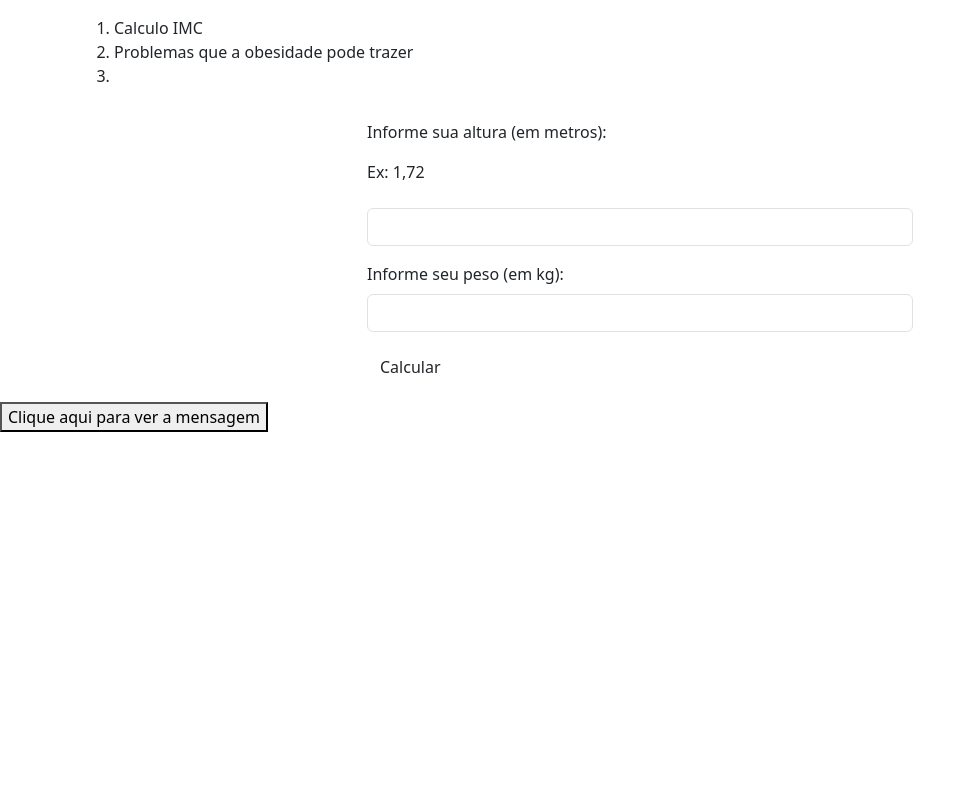
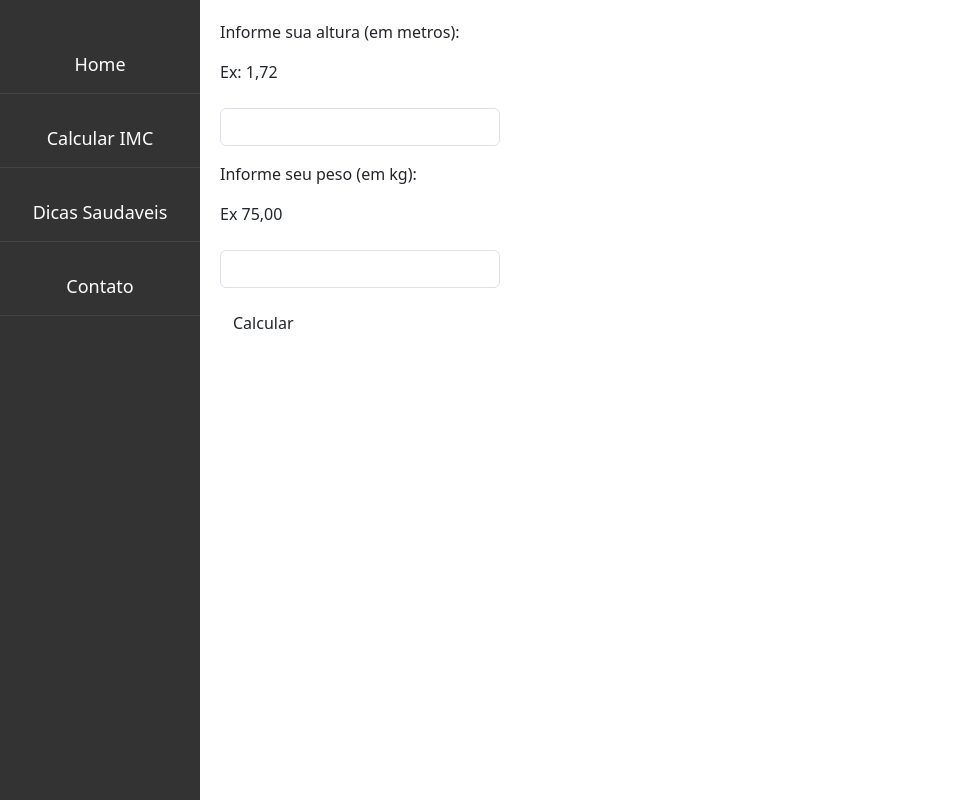
Before and after one commit to PatrickXXI/JavaScript, a plain HTML site: page IMC/index.html in a window 1280 px wide. Shown: the whole page, without its empty margins (0-976 px from the left). Drawn offline with nearby package versions, Linux system fonts and the light colour scheme.

Commit message:
starting project

```diff
--- a/IMC/index.html
+++ b/IMC/index.html
@@ -5,45 +5,33 @@
     <meta name="viewport" content="width=device-width, initial-scale=1.0">
     <title>Calculadora de IMC</title>
     <script src="back.js" defer></script> <!-- Inclua seu arquivo JS aqui -->
+    <link rel="stylesheet" href="style.css">
+
     <link href="https://cdn.jsdelivr.net/npm/bootstrap@5.3.3/dist/css/bootstrap.min.css" rel="stylesheet" integrity="sha384-QWTKZyjpPEjISv5WaRU9OFeRpok6YctnYmDr5pNlyT2bRjXh0JMhjY6hW+ALEwIH" crossorigin="anonymous">
 </head>
 <body>
-    <div class="container">
-
-        <div class="row">
-
-            <div class="col-12 mt-3">
-                <ol>
-                    <li>Calculo IMC</li>
-                    <li>Problemas que a obesidade pode trazer</li>
-                    <li></li>
-                </ol>
+    <div>
+        <div>
+            <div class="sidebar">
+                <a href="Home.html" class="menu-item mt-3">Home</a>
+                <a href="index.html" class="menu-item mt-3">Calcular IMC</a>
+                <a href="dicas.html" class="menu-item mt-3">Dicas Saudaveis</a>
+                <a href="#contact" class="menu-item mt-3">Contato</a>
             </div>
-
-        </div>
-
-        <div class="row">
-            <div class="col-3 "></div>
-            <div class="col-6 mt-3">
+            <div class="content col-3 mt-6">
                 <form id="imcForm" name="imcForm" action="back.js">
                     <div class="mb-3">
                         <label class="form-label" for="altura"><p class="p-custom">Informe sua altura (em metros):</p><p>Ex: 1,72 </p> </label>
                         <input class="form-control" type="text" name="altura" id="altura">
                     </div>
                     <div class="mb-3">
-                        <label class="form-label" for="peso">Informe seu peso (em kg): </label>
+                        <label class="form-label" for="peso"><P>Informe seu peso (em kg):</P><P>Ex 75,00</P> </label>
                         <input class="form-control" type="text" name="peso" id="peso">
                     </div>
                     <div class="mb-3">
-                        <input class="btn btn-white" type="button" value="Calcular" onclick="calculaIMC()">
+                        <input class="btn btn-red bg-red" type="button" value="Calcular" onclick="calculaIMC()">
                     </div>
                 </form>
             </div>
-            <div class="col-3"></div>
-        </div>
-    </div>
-    <div id="mensagem">
-        <button onclick="exibirMensagem()">Clique aqui para ver a mensagem</button>
-    </div>
 </body>
 </html>
--- a/IMC/style.css
+++ b/IMC/style.css
@@ -1,9 +1,40 @@
-.p-custom{
-    font-size: 10px;        /* Tamanho da fonte */
-    font-family: Arial, sans-serif; /* Fonte do texto */
-    color: #be129c;         /* Cor do texto */
-    font-weight: bold;      /* Negrito */
-    text-transform: uppercase; /* Letras maiúsculas */
-    margin-bottom: 10px;    /* Espaçamento inferior */
-    display: block;         /* Faz o label ocupar toda a largura disponível */
+body {
+    margin: 0;
+    font-family: Arial, sans-serif;
 }
+
+.sidebar {
+    position: fixed;
+    top: 0;
+    left: 0;
+    width: 200px;
+    height: 100%;
+    background-color: #333;
+    color: white;
+    display: flex;
+    flex-direction: column;
+    align-items: center;
+    padding-top: 20px;
+}
+
+.menu-item {
+    text-decoration: none;
+    color: white;
+    padding: 15px;
+    width: 100%;
+    text-align: center;
+    font-size: 18px;
+    border-bottom: 1px solid #444;
+}
+
+.menu-item:hover {
+    background-color: #555;
+}
+
+.content {
+    margin-left: 200px;
+    padding: 20px;
+}
+.btn{
+    background-color: red;
+}
```
Also changed, not shown: IMC/Home.html (added, +21 -0 lines), IMC/dicas.html (added, +47 -0 lines).
